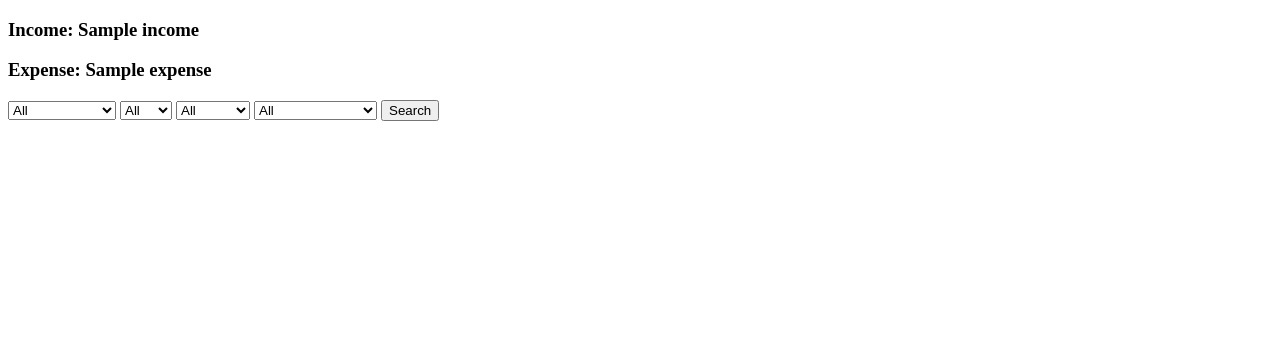
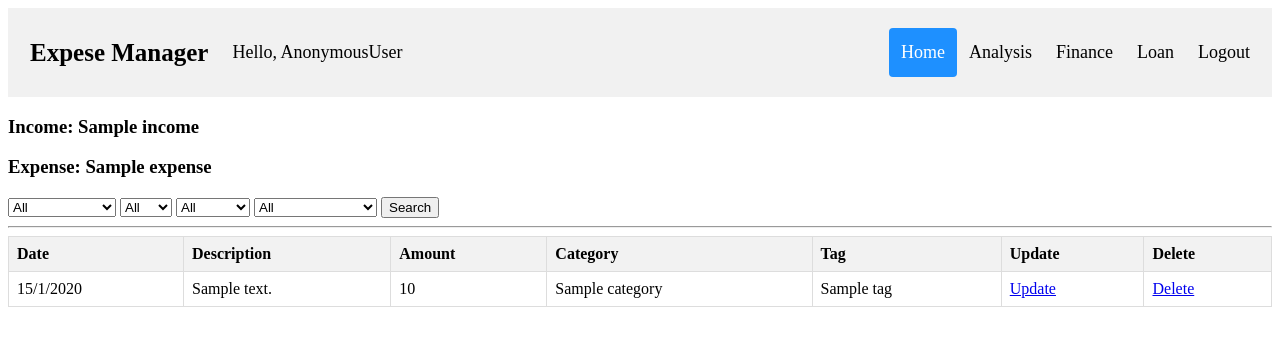
Before and after one commit to NihalNandimandalam/SmartSpend, a Django app: template expense_app/transcations/templates/transcations/display.html in a window 1280 px wide. Shown: the top 346 px of the page. Run offline with Django 5.2, Linux system fonts and the light colour scheme; the template is opened without the code that fills it: most values are stand-ins (such as "Sample title", 1, 10 or a date in 2020).

Commit message:
completed filter and display

```diff
--- a/expense_app/transcations/templates/transcations/display.html
+++ b/expense_app/transcations/templates/transcations/display.html
@@ -73,6 +73,17 @@
         </style>
     </head>
 <body>
+    <div class="header">
+        <a href="{% url 'display' %}" class="logo">Expese Manager</a>
+        <a href="">Hello, {{request.user}}</a>
+        <div class="header-right">
+          <a class="active" href="{% url 'display' %}">Home</a>
+          <a href="">Analysis</a>
+          <a href="">Finance</a>
+          <a href="">Loan</a>
+          <a href="">Logout</a>
+        </div>
+    </div>
     <h3>Income: {{income}}</h3>
     <h3>Expense: {{expense}}</h3>
     <form method="POST">
@@ -104,7 +115,32 @@
         <!-- <button type="submit">New Filter</button> -->
         <input type="submit" value="Search">
 
+        <hr>
 
+    <table class="sortable">
+        <tr>
+            <th>Date</th>
+            <th>Description</th>
+            <!-- <th>Balance</th> -->
+            <th>Amount</th>
+            <th>Category</th>
+            <th>Tag</th>
+            <th>Update</th>
+            <th>Delete</th>
+        </tr>
+        {% for transaction in transactions_list %}
+        <tr>
+            <td>{{transaction.transaction_date.day}}/{{transaction.transaction_date.month}}/{{transaction.transaction_date.year}}</td>
+            <td>{{transaction.transaction_description}}</td>
+            <!-- <td>{{transaction.balance}}</td> -->
+            <td>{{transaction.amount}}</td>
+            <td>{{transaction.category}}</td>
+            <td>{{transaction.tag}}</td>
+            <td><a href="{% url 'update_transaction' transaction.transaction_id %}">Update</a></td>
+            <td><a href="{% url 'delete_transaction' transaction.transaction_id %}">Delete</a></td>
+        </tr>
+        {% endfor %}
+    </table>
     </form>
 </body>
 </html>
```
